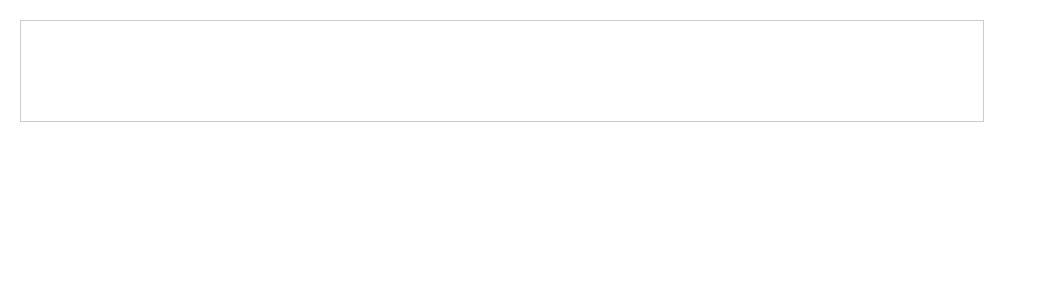
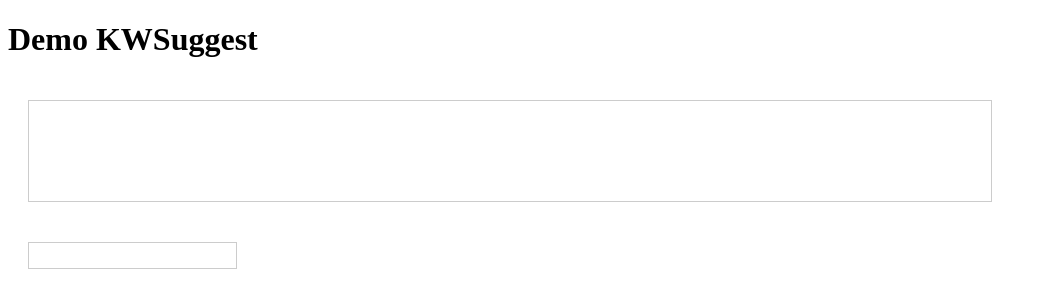
Before and after one commit to KurtWagner/KWAutoComplete, a website: page demo/index.html in a window 1280 px wide. Shown: the whole page, without its empty margins (0-1047 px from the left). Drawn offline with Linux system fonts and the light colour scheme; files that its build step writes are made by us from their sources.

Commit message:
Fix positioning of inputs

```diff
--- a/demo/index.html
+++ b/demo/index.html
@@ -4,22 +4,34 @@
 	<meta http-equiv="Content-Type" content="text/html; charset=UTF-8" />
 	<title>KWSuggest - kw-suggest.js - DEMO</title>
 	<style>
-	.my-input {
+	.my-input-a {
 		border: 1px solid #ccc;
 		padding: 10px;
 		font-size: 70px;
 		font-family: Arial, Helvetica, sans-serif;
 		margin: 20px;
 	}
+	.my-input-b {
+		border: 1px solid #ccc;
+		padding: 4px;
+		font-size: 15px;
+		font-family: Arial, Helvetica, sans-serif;
+		margin: 20px;
+	}
 	</style>
 </head>
 <body>
-	<input id="main" class="my-input" style="font-weight:bold" type="text" />
+	<h1>Demo KWSuggest</h1>
+	<input id="demo-a" class="my-input-a" style="font-weight:bold" type="text" />
+	<input id="demo-b" class="my-input-b" type="text" />
 
 	<script src="../dist/kw-suggest.min.js" type="text/javascript"></script>
 	<script>
-		KW.suggest('#main', function(text) {
+		KW.suggest('#demo-a', function(text) {
 			return text;
+		});
+		KW.suggest('#demo-b', function() {
+			return 'suggestion';
 		});
 	</script>
 </body>
--- a/src/kw-suggest.js
+++ b/src/kw-suggest.js
@@ -18,7 +18,6 @@
 	 * @param {HTMLElement} input -
 	 */
 	var setupDefaultInputElement = function(input) {
-		input.style.position = 'absolute';
 		input.style.top = '0px';
 		input.style.left = '0px';
 		input.style.background = 'transparent';
@@ -50,6 +49,7 @@
 		setupDefaultInputElement(element);
 		element.style['z-index'] = fromElement.style['z-index'] - 1;
 		element.style.opacity = 0.4;
+		element.style.position = 'absolute';
 		element.setAttribute('disabled','disabled');
 
 		var fromElementId = element.getAttribute('id');
@@ -69,7 +69,7 @@
 	 */
 	var createParentElement = function(fromElement) {
 		var parent = document.createElement('div');
-		parent.style.position = fromElement.style.position;
+		parent.style.position = fromElement.style.position || 'relative';
 		return parent;
 	};
 
```
Also changed, not shown: src/kw-suggest.spec.js (+9 -9 lines), dist/kw-suggest.js, dist/kw-suggest.min.js, 1 other file.
